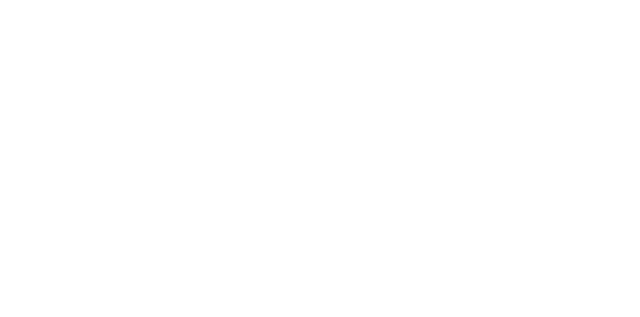
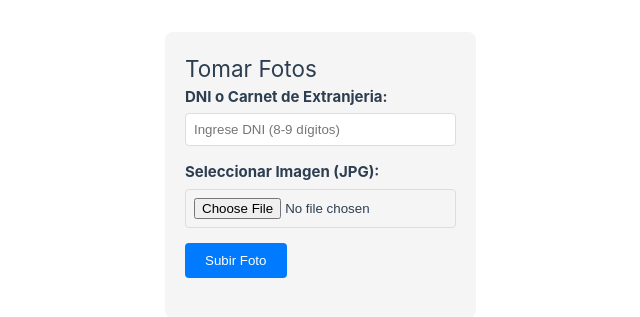
Before and after one commit to h-marshall69/frontend-oti, a Vue app: page /take_photo in a window 1280 px wide. Before the commit this address had no page. Shown: the part 225-542 px from the top of the page, without its empty margins (64-704 px from the left). Built offline with nearby package versions, Linux system fonts and the light colour scheme.

Commit message:
vista tomar fotos agregado

```diff
--- a/src/router/index.js
+++ b/src/router/index.js
@@ -2,6 +2,7 @@
 import HomeView from '../views/HomeView.vue'
 import LoginView from '@/views/LoginView.vue'
 import RegisterView from '@/views/RegisterView.vue'
+import TakePhotoView from '@/views/TakePhotoView.vue'
 
 const router = createRouter({
   history: createWebHistory(import.meta.env.BASE_URL),
@@ -22,6 +23,11 @@
       component: RegisterView,
     },
     {
+      path: '/take_photo',
+      name: 'take_photo',
+      component: TakePhotoView,
+    },
+    {
       path: '/about',
       name: 'about',
       // route level code-splitting
--- a/src/views/LoginView.vue
+++ b/src/views/LoginView.vue
@@ -41,6 +41,8 @@
         //withCredentials: true,
       })
 
+      console.log(data)
+
       axios.defaults.headers.common['Authorization'] = `Bearer ${data.token}`
 
       await router.push('/')
@@ -52,3 +54,56 @@
   },
 }
 </script>
+<style scoped>
+/* login.css */
+body {
+  background: linear-gradient(135deg, #4e54c8, #8f94fb);
+  font-family: 'Segoe UI', sans-serif;
+  display: flex;
+  justify-content: center;
+  align-items: center;
+  height: 100vh;
+  margin: 0;
+}
+
+.form-signin {
+  background-color: #fff;
+  padding: 2rem;
+  border-radius: 12px;
+  box-shadow: 0 8px 20px rgba(0, 0, 0, 0.2);
+  width: 100%;
+  max-width: 400px;
+}
+
+.form-signin h1 {
+  text-align: center;
+  margin-bottom: 1.5rem;
+  color: #333;
+}
+
+.form-signin input[type='text'],
+.form-signin input[type='password'] {
+  width: 100%;
+  padding: 0.75rem;
+  margin-bottom: 1rem;
+  border: 1px solid #ccc;
+  border-radius: 8px;
+  font-size: 1rem;
+}
+
+.form-signin button {
+  width: 100%;
+  padding: 0.75rem;
+  background-color: #4e54c8;
+  color: white;
+  border: none;
+  border-radius: 8px;
+  font-size: 1rem;
+  cursor: pointer;
+  transition: background-color 0.3s ease;
+}
+
+.form-signin button:hover {
+  background-color: #3b3fc1;
+}
+</style>
--- /dev/null
+++ b/src/views/TakePhotoView.vue
@@ -0,0 +1,267 @@
+<template>
+  <div class="photo-upload-container">
+    <div class="upload-section">
+      <h2>Tomar Fotos</h2>
+
+      <!-- Mensajes de estado -->
+      <div v-if="message" :class="['message', messageType]">
+        {{ message }}
+      </div>
+
+      <!-- Formulario de carga -->
+      <form @submit.prevent="uploadPhoto" class="upload-form">
+        <div class="form-group">
+          <label for="dni">DNI o Carnet de Extranjeria:</label>
+          <input
+            type="text"
+            id="dni"
+            v-model="dni"
+            placeholder="Ingrese DNI (8-9 dígitos)"
+            required
+            class="form-input"
+          />
+        </div>
+
+        <div class="form-group">
+          <label for="image">Seleccionar Imagen (JPG):</label>
+          <input
+            type="file"
+            id="image"
+            ref="fileInput"
+            @change="handleFileSelect"
+            accept=".jpg,.jpeg"
+            required
+            class="form-input"
+          />
+          <small v-if="selectedFile">Archivo seleccionado: {{ selectedFile.name }}</small>
+        </div>
+
+        <button type="submit" :disabled="uploading" class="submit-btn">
+          {{ uploading ? 'Subiendo...' : 'Subir Foto' }}
+        </button>
+      </form>
+
+      <!-- Vista previa de la imagen -->
+      <div v-if="imagePreview" class="image-preview">
+        <h3>Vista previa:</h3>
+        <img :src="imagePreview" alt="Vista previa" class="preview-image" />
+      </div>
+
+      <!-- Resultado del procesamiento -->
+      <div v-if="result" class="result-section">
+        <h3>Resultado del procesamiento:</h3>
+        <div class="result-info">
+          <p><strong>Estado:</strong> {{ result.status }}</p>
+          <p><strong>Mensaje:</strong> {{ result.message }}</p>
+          <p><strong>Estado Usuario:</strong> {{ result.statusUser }}</p>
+          <p v-if="result.imageUrl">
+            <strong>URL de la imagen:</strong>
+            <a :href="result.imageUrl" target="_blank">Ver imagen procesada</a>
+          </p>
+        </div>
+      </div>
+    </div>
+  </div>
+</template>
+
+<script>
+import axios from 'axios'
+
+export default {
+  name: 'PhotoUpload',
+  data() {
+    return {
+      dni: '',
+      selectedFile: null,
+      imagePreview: null,
+      uploading: false,
+      message: '',
+      messageType: '', // 'success' o 'error'
+      result: null,
+    }
+  },
+  methods: {
+    handleFileSelect(event) {
+      const file = event.target.files[0]
+      if (file) {
+        // Validar tipo de archivo
+        if (!file.type.match('image/jpeg')) {
+          this.showMessage('Solo se permiten archivos JPG', 'error')
+          this.$refs.fileInput.value = ''
+          this.selectedFile = null
+          this.imagePreview = null
+          return
+        }
+
+        this.selectedFile = file
+
+        // Crear vista previa
+        const reader = new FileReader()
+        reader.onload = (e) => {
+          this.imagePreview = e.target.result
+        }
+        reader.readAsDataURL(file)
+      }
+    },
+
+    async uploadPhoto() {
+      // Validaciones básicas
+      if (!this.dni.match(/^\d{8,9}$/)) {
+        this.showMessage('El DNI debe tener 8 o 9 dígitos', 'error')
+        return
+      }
+
+      if (!this.selectedFile) {
+        this.showMessage('Por favor seleccione una imagen', 'error')
+        return
+      }
+
+      this.uploading = true
+      this.message = ''
+      this.result = null
+
+      try {
+        const formData = new FormData()
+        formData.append('dni', this.dni)
+        formData.append('image', this.selectedFile)
+
+        // Obtener token JWT (ajusta según tu implementación)
+        const token = localStorage.getItem('token') // o como almacenes el token
+
+        const response = await axios.post('tomar_fotos', formData, {
+          headers: {
+            Authorization: `Bearer ${token}`,
+            'Content-Type': 'multipart/form-data',
+          },
+        })
+
+        const data = await response.json()
+
+        if (response.ok) {
+          this.result = data
+          this.showMessage('Foto procesada exitosamente', 'success')
+        } else {
+          this.showMessage(data.message || 'Error al procesar la foto', 'error')
+        }
+      } catch (error) {
+        console.error('Error:', error)
+        this.showMessage('Error de conexión', 'error')
+      } finally {
+        this.uploading = false
+      }
+    },
+
+    showMessage(text, type) {
+      this.message = text
+      this.messageType = type
+
+      // Auto-ocultar mensaje después de 5 segundos
+      setTimeout(() => {
+        this.message = ''
+        this.messageType = ''
+      }, 5000)
+    },
+
+    resetForm() {
+      this.dni = ''
+      this.selectedFile = null
+      this.imagePreview = null
+      this.$refs.fileInput.value = ''
+      this.result = null
+    },
+  },
+}
+</script>
+
+<style scoped>
+.photo-upload-container {
+  max-width: 600px;
+  margin: 0 auto;
+  padding: 20px;
+}
+
+.upload-section {
+  background: #f5f5f5;
+  padding: 20px;
+  border-radius: 8px;
+}
+
+.upload-form {
+  margin-bottom: 20px;
+}
+
+.form-group {
+  margin-bottom: 15px;
+}
+
+.form-group label {
+  display: block;
+  margin-bottom: 5px;
+  font-weight: bold;
+}
+
+.form-input {
+  width: 100%;
+  padding: 8px;
+  border: 1px solid #ddd;
+  border-radius: 4px;
+}
+
+.submit-btn {
+  background: #007bff;
+  color: white;
+  padding: 10px 20px;
+  border: none;
+  border-radius: 4px;
+  cursor: pointer;
+}
+
+.submit-btn:disabled {
+  background: #ccc;
+  cursor: not-allowed;
+}
+
+.submit-btn:hover:not(:disabled) {
+  background: #0056b3;
+}
+
+.message {
+  padding: 10px;
+  margin: 10px 0;
+  border-radius: 4px;
+}
+
+.message.success {
+  background: #d4edda;
+  color: #155724;
+  border: 1px solid #c3e6cb;
+}
+
+.message.error {
+  background: #f8d7da;
+  color: #721c24;
+  border: 1px solid #f5c6cb;
+}
+
+.image-preview {
+  margin: 20px 0;
+}
+
+.preview-image {
+  max-width: 100%;
+  max-height: 300px;
+  border: 1px solid #ddd;
+  border-radius: 4px;
+}
+
+.result-section {
+  background: white;
+  padding: 15px;
+  border-radius: 4px;
+  border: 1px solid #ddd;
+}
+
+.result-info p {
+  margin: 5px 0;
+}
+</style>
```
